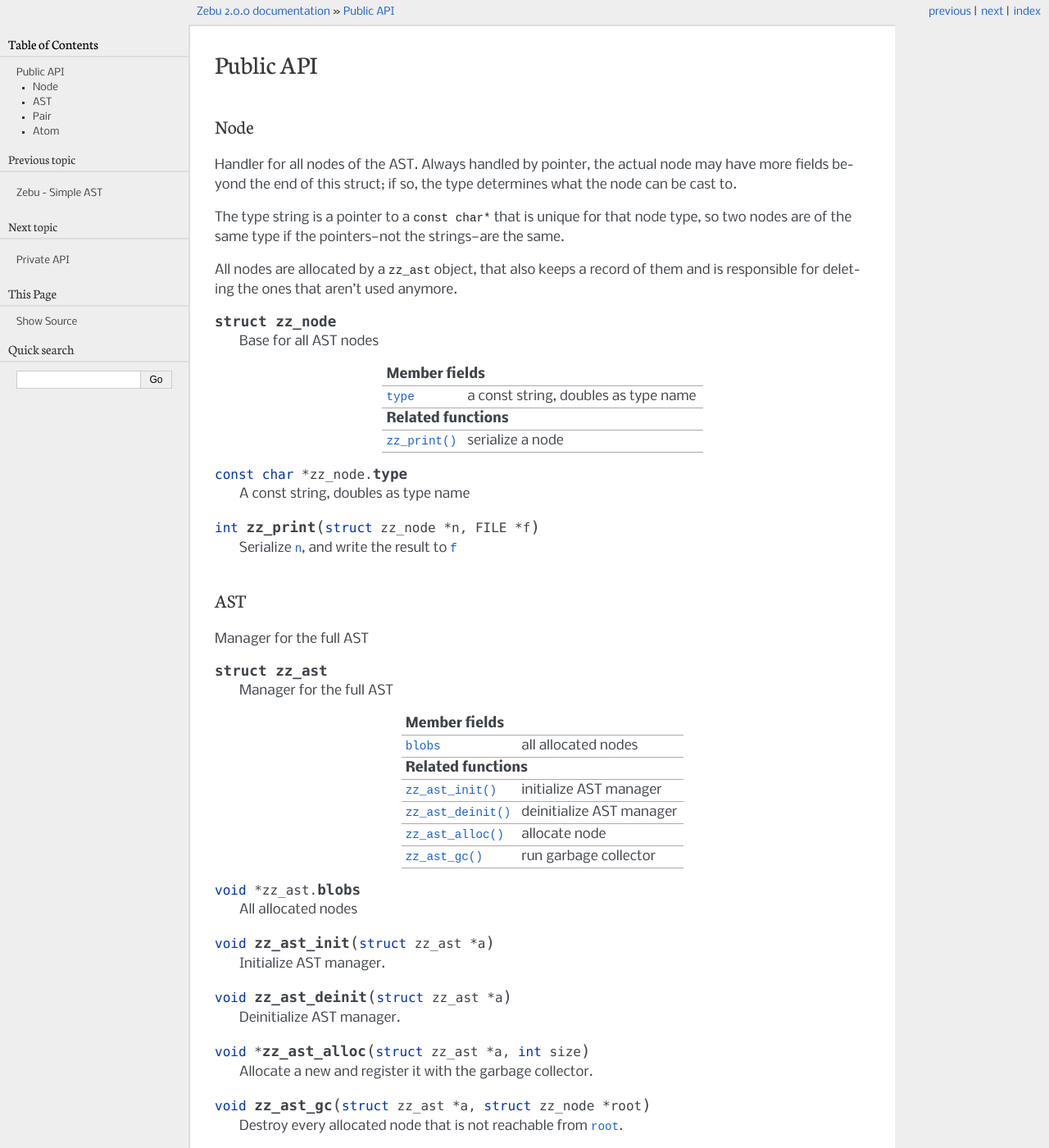
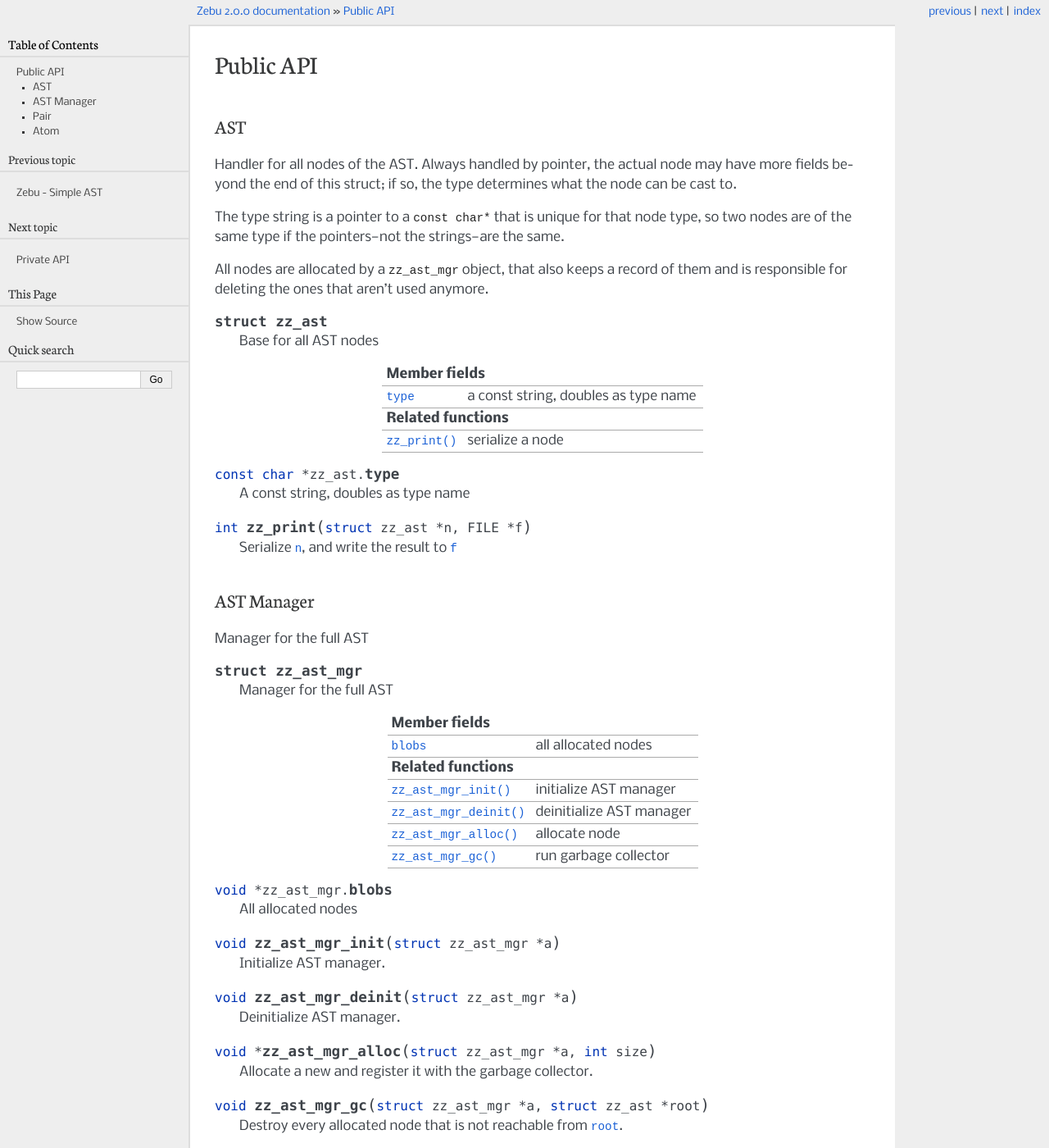
Before and after one commit to quirkyquixote/zebu2, a Sphinx documentation site: the page built from doc/public.rst, in a window 1280 px wide and 1400 px high. Shown: the whole window at 82% size. Built offline with Sphinx 7.4.7, drawn with Linux system fonts in a browser that asks for light colours; some of the changed text lies outside the part shown.

Commit message:
Some renaming
- zz_foo renamed zz_to_foo
- zz_foo_new renamed zz_foo
- zz_ast renamed zz_ast_mgr
- zz_node renamed zz_ast

```diff
--- a/doc/private.rst
+++ b/doc/private.rst
@@ -35,7 +35,7 @@
 
    Pointer to the previous allocated blob.
 
-.. function:: struct zz_blob* zz_blob_new(int size)
+.. function:: struct zz_blob* zz_blob(int size)
 
    Create new blob with space for size bytes.
 
--- a/doc/public.rst
+++ b/doc/public.rst
@@ -3,8 +3,8 @@
 
 .. default-domain:: c
 
-Node
-----
+AST
+---
 
 Handler for all nodes of the AST. Always handled by pointer, the actual node
 may have more fields beyond the end of this struct; if so, the type determines
@@ -14,70 +14,71 @@
 node type, so two nodes are of the same type if the pointers---not the
 strings---are the same.
 
-All nodes are allocated by a :type:`zz_ast` object, that also keeps a record of
-them and is responsible for deleting the ones that aren't used anymore.
+All nodes are allocated by a :type:`zz_ast_mgr` object, that also keeps a
+record of them and is responsible for deleting the ones that aren't used
+anymore.
 
-.. type:: struct zz_node
+.. type:: struct zz_ast
 
    Base for all AST nodes
 
 ============================ ==============================================
 **Member fields**
 ---------------------------------------------------------------------------
-:member:`~zz_node.type`      a const string, doubles as type name
+:member:`~zz_ast.type`       a const string, doubles as type name
 ---------------------------- ----------------------------------------------
 **Related functions**
 ---------------------------------------------------------------------------
 :func:`zz_print()`           serialize a node
 ============================ ==============================================
 
-.. member:: const char* zz_node.type
+.. member:: const char* zz_ast.type
 
    A const string, doubles as type name
 
-.. function:: int zz_print(struct zz_node* n, FILE* f)
+.. function:: int zz_print(struct zz_ast* n, FILE* f)
 
    Serialize :data:`n`, and write the result to :data:`f`
 
-AST
----
+AST Manager
+-----------
 
 Manager for the full AST
 
-.. type:: struct zz_ast
+.. type:: struct zz_ast_mgr
 
    Manager for the full AST
 
 ============================== ============================================
 **Member fields**
 ---------------------------------------------------------------------------
-:member:`~zz_ast.blobs`        all allocated nodes
+:member:`~zz_ast_mgr.blobs`    all allocated nodes
 ------------------------------ --------------------------------------------
 **Related functions**
 ---------------------------------------------------------------------------
-:func:`zz_ast_init()`          initialize AST manager
-:func:`zz_ast_deinit()`        deinitialize AST manager
-:func:`zz_ast_alloc()`         allocate node
-:func:`zz_ast_gc()`            run garbage collector
+:func:`zz_ast_mgr_init()`      initialize AST manager
+:func:`zz_ast_mgr_deinit()`    deinitialize AST manager
+:func:`zz_ast_mgr_alloc()`     allocate node
+:func:`zz_ast_mgr_gc()`        run garbage collector
 ============================== ============================================
 
-.. member:: void* zz_ast.blobs
+.. member:: void* zz_ast_mgr.blobs
 
    All allocated nodes
 
-.. function:: void zz_ast_init(struct zz_ast* a)
+.. function:: void zz_ast_mgr_init(struct zz_ast_mgr* a)
 
    Initialize AST manager.
 
-.. function:: void zz_ast_deinit(struct zz_ast* a)
+.. function:: void zz_ast_mgr_deinit(struct zz_ast_mgr* a)
 
    Deinitialize AST manager.
 
-.. function:: void* zz_ast_alloc(struct zz_ast* a, int size)
+.. function:: void* zz_ast_mgr_alloc(struct zz_ast_mgr* a, int size)
 
    Allocate a new and register it with the garbage collector.
 
-.. function:: void zz_ast_gc(struct zz_ast* a, struct zz_node* root)
+.. function:: void zz_ast_mgr_gc(struct zz_ast_mgr* a, struct zz_ast* root)
 
    Destroy every allocated node that is not reachable from :data:`root`.
 
@@ -116,28 +117,28 @@
 
    Always :data:`ZZ_PAIR`
 
-.. member:: struct zz_node* zz_pair.data
+.. member:: struct zz_ast* zz_pair.data
 
    Pointer to the data of this cell
 
-.. member:: struct zz_node* zz_pair.next
+.. member:: struct zz_ast* zz_pair.next
 
    Pointer to the next element
 
-.. function:: struct zz_node* zz_pair_new(struct zz_ast* a, \
-              struct zz_node* data, struct zz_node* next)
+.. function:: struct zz_ast* zz_pair(struct zz_ast_mgr* a, \
+              struct zz_ast* data, struct zz_ast* next)
 
    Create new pair
 
-.. function:: int zz_is_pair(struct zz_node* n)
+.. function:: int zz_is_pair(struct zz_ast* n)
 
    Return :data:`1` if :data:`n` is a pair, :data:`0` otherwise
 
-.. function:: struct zz_pair* zz_pair(struct zz_node* n)
+.. function:: struct zz_pair* zz_to_pair(struct zz_ast* n)
 
    Return :data:`n` cast to :type:`zz_pair`, or :data:`NULL`.
 
-.. function:: void zz_foreach(struct zz_node* x, struct zz_node* head)
+.. function:: void zz_foreach(struct zz_ast* x, struct zz_ast* head)
 
    Iterate on a list of pairs.
 
@@ -173,17 +174,17 @@
 
    String for the atom
 
-.. function:: struct zz_node* zz_atom_new_with_len(struct zz_ast* a, \
+.. function:: struct zz_ast* zz_atom_with_len(struct zz_ast_mgr* a, \
              const char* type, const char* str, int len)
-              struct zz_node* zz_atom_new(struct zz_ast* a, \
+              struct zz_ast* zz_atom(struct zz_ast_mgr* a, \
               const char* type, const char* str)
 
    Construct new atom
 
-.. function:: int zz_is_atom(struct zz_node* n)
+.. function:: int zz_is_atom(struct zz_ast* n)
 
    Return :data:`1` if :data:`n` is an atom, :data:`0` otherwise
 
-.. function:: struct zz_atom* zz_atom(struct zz_node* n)
+.. function:: struct zz_atom* zz_to_atom(struct zz_ast* n)
 
    Return :data:`n` cast to :type:`zz_atom`, or :data:`NULL`
```
Also changed, not shown: other parts of doc/private.rst (+1 -1 lines), other parts of doc/public.rst (+4 -4 lines), doc/usage.rst (+23 -23 lines), 3 other files.
